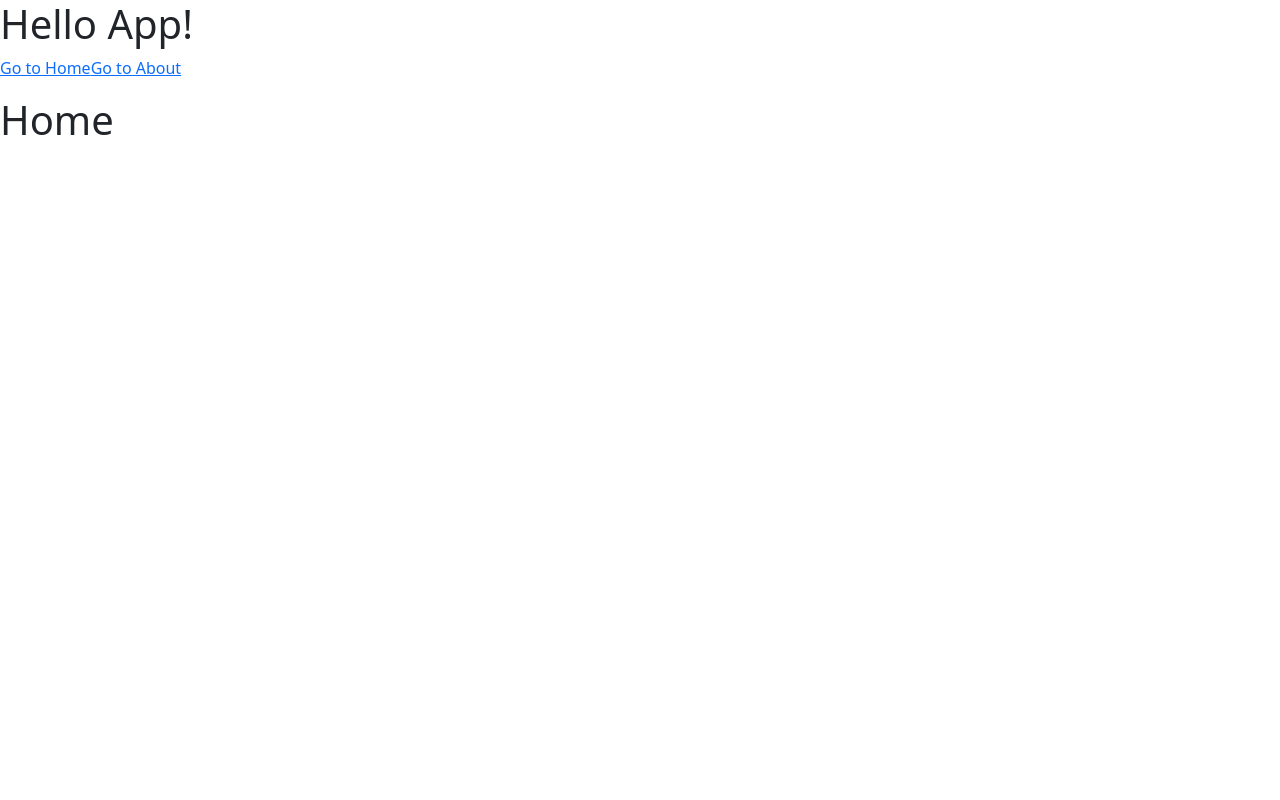
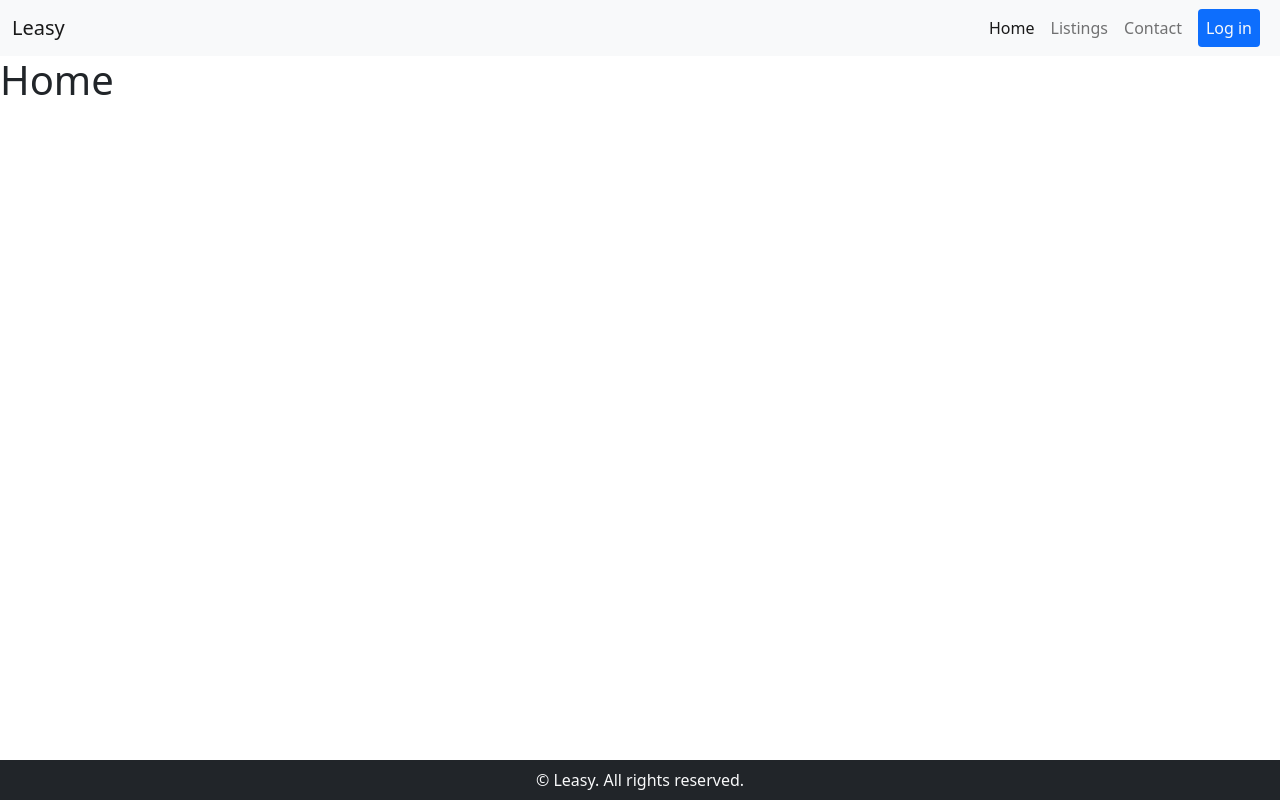
Before and after one commit to taurreco/leasy, a Vue app in the folder frontend/: page / in a window 1280 px wide. Built offline with nearby package versions, Linux system fonts and the light colour scheme.

Commit message:
feat: add nav and footer

```diff
--- a/frontend/src/App.vue
+++ b/frontend/src/App.vue
@@ -1,11 +1,41 @@
 <template>
   <div id="app">
-    <h1>Hello App!</h1>
-    <p>
-      <router-link to="/">Go to Home</router-link>
-      <router-link to="/about">Go to About</router-link>
-    </p>
+    <nav class="navbar navbar-expand-lg navbar-light bg-light">
+      <div class="container-fluid">
+        <a class="navbar-brand" href="#">Leasy</a>
+        <button class="navbar-toggler" type="button" data-bs-toggle="collapse" data-bs-target="#leasy-nav" aria-controls="leasy-nav" aria-expanded="false" aria-label="Toggle navigation">
+          <span class="navbar-toggler-icon"></span>
+        </button>
+        <div class="collapse navbar-collapse" id="leasy-nav">
+          <ul class="navbar-nav mb-2 mb-lg-0 ms-auto">
+            <li class="nav-item">
+              <router-link to="/" custom v-slot="{ href, isActive }">
+                <a :href="href" class="nav-link" :class="{'active': isActive}">Home</a>
+              </router-link>
+            </li>
+            <li class="nav-item">
+              <router-link to="/listings" custom v-slot="{ href, isActive }">
+                <a :href="href" class="nav-link" :class="{'active': isActive}">Listings</a>
+              </router-link>
+            </li>
+            <li class="nav-item">
+              <router-link to="/contact" custom v-slot="{ href, isActive }">
+                <a :href="href" class="nav-link" :class="{'active': isActive}">Contact</a>
+              </router-link>
+            </li>
+            <li class="nav-item">
+              <router-link to="/login" custom v-slot="{ href, isActive }">
+                <a :href="href" class="nav-link" :class="{'active': isActive}"><span class="rounded bg-primary text-light p-2">Log in</span></a>
+              </router-link>
+            </li>
+          </ul>
+        </div>
+      </div>
+    </nav>
     <router-view></router-view>
+    <footer class="bg-dark container-fluid text-light position-absolute bottom-0">
+      <p class="text-center m-0 p-2">&copy; Leasy. All rights reserved.</p>
+    </footer>
   </div>
 </template>
 
```
